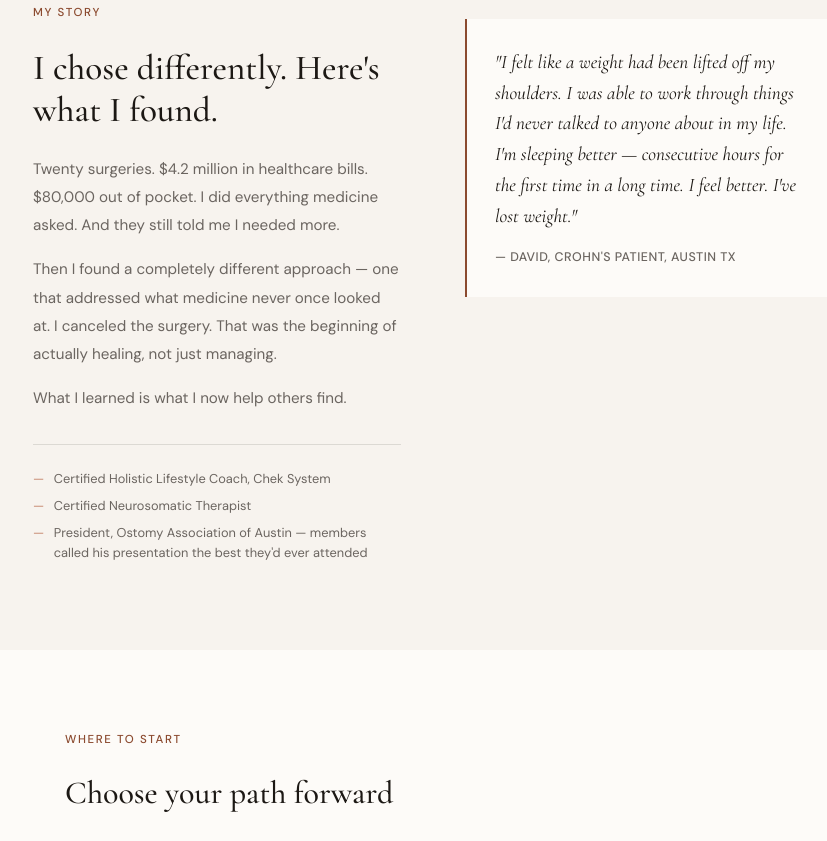
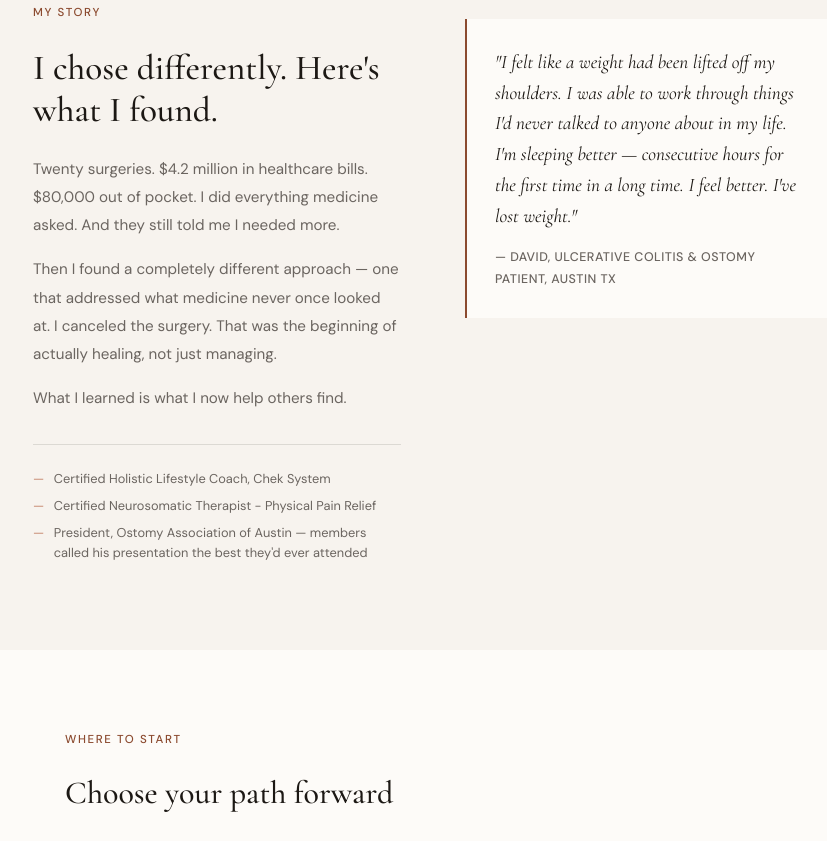
Before and after one commit to jboone44/feelnormalagain, a plain HTML site: page index.html in a window 1280 px wide. Shown: the part 1093-1934 px from the top of the page, without its empty margins (207-1034 px from the left). Drawn offline with nearby package versions, Linux system fonts and the light colour scheme.

Commit message:
Update index.html

```diff
--- a/index.html
+++ b/index.html
@@ -465,7 +465,7 @@
 
 <!-- HERO -->
 <section class="hero">
-  <p class="hero-eyebrow">For Crohn's & Colitis</p>
+  <p class="hero-eyebrow">For Crohn's Colitis Ostomy or J-Pouch</p>
   <h1 class="hero-headline">Told surgery is<br>your <em>only option?</em><br>I was too.</h1>
   <p class="hero-sub">For people with Crohn's or colitis who are facing surgery — for the first time or again — and aren't ready to accept that as the only path forward.</p>
   <div class="hero-actions">
@@ -507,14 +507,14 @@
       </div>
       <div class="story-credentials">
         <div class="credential-item">Certified Holistic Lifestyle Coach, Chek System</div>
-        <div class="credential-item">Certified Neurosomatic Therapist</div>
+        <div class="credential-item">Certified Neurosomatic Therapist - Physical Pain Relief</div>
         <div class="credential-item">President, Ostomy Association of Austin — members called his presentation the best they'd ever attended</div>
       </div>
     </div>
     <div>
       <div class="story-quote">
         <p class="quote-text">"I felt like a weight had been lifted off my shoulders. I was able to work through things I'd never talked to anyone about in my life. I'm sleeping better — consecutive hours for the first time in a long time. I feel better. I've lost weight."</p>
-        <p class="quote-attr">— David, Crohn's patient, Austin TX</p>
+        <p class="quote-attr">— David, Ulcerative Colitis & Ostomy patient, Austin TX</p>
       </div>
     </div>
   </div>
```
